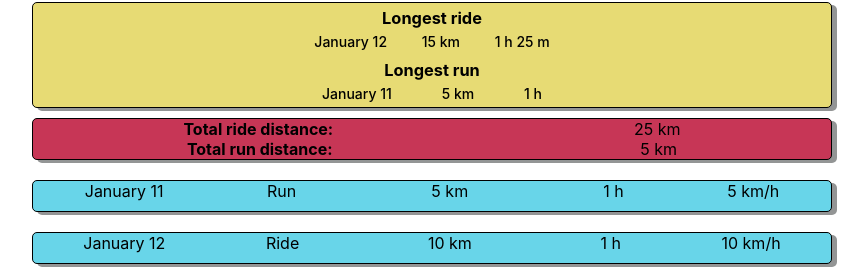
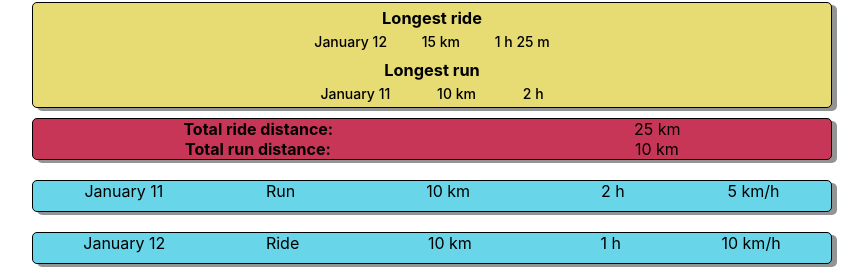
Before and after one commit to yurakbi/fit_calc, a React (Create React App) app: page / in a window 1280 px wide. Shown: the part 205-474 px from the top of the page, without its empty margins (208-1076 px from the left). Built offline with nearby package versions, Linux system fonts and the light colour scheme.

Commit message:
finish 1

```diff
--- a/src/components/app/App.js
+++ b/src/components/app/App.js
@@ -14,7 +14,7 @@ class App extends Component {
     super(props)
     this.state = {
       data:[
-        {months: 'January 11', activity: 'Run', distance: "5 km", time: '1 h', speed: '5 km/h', id: 1},
+        {months: 'January 11', activity: 'Run', distance: "10 km", time: '2 h', speed: '5 km/h', id: 1},
         {months: 'January 12', activity: 'Ride', distance: "10 km", time: '1 h', speed: '10 km/h', id: 2},
         {months: 'January 12', activity: 'Ride', distance: "15 km", time: '1 h 25 m', speed: '15 km/h', id: 3}
 
--- a/src/components/bestResult/BestResult.js
+++ b/src/components/bestResult/BestResult.js
@@ -5,21 +5,14 @@ const BestResult = ({data}) => {
     const ride_activity = data.filter(item => item.activity === 'Ride');
 
     let max_ride = ride_activity.reduce((prev, cur) => { return (prev.distance > cur.distance) ? prev : cur});
-
     let total_ride = ride_activity.map((prev, cur) => parseInt(prev.distance + cur.distance));
-
-    let sum_total = total_ride.reduce((prev, cur) => prev + cur);
-
+    let sum_total_ride = total_ride.reduce((prev, cur) => prev + cur);
 
     const run_activity = data.filter(item => item.activity === 'Run');
 
+    let max_run = run_activity.reduce((prev, cur) => { return (prev.distance > cur.distance) ? prev : cur});
     let total_run = run_activity.map((prev, cur) => parseInt(prev.distance + cur.distance));
     let sum_total_run = total_run.reduce((prev, cur) => prev + cur);
-
-    let max_run = run_activity.reduce((prev, cur) => { return (prev.distance > cur.distance) ? prev : cur});
-    console.log(max_run);
-
-
 
     return(
         <div className='result_best'>
@@ -44,7 +37,7 @@ const BestResult = ({data}) => {
             <div className="total">
                 <div className="total_ride_distance">
                     <h4>Total ride distance:</h4>
-                    <div className="total_ride"> {sum_total + ' km'}</div>
+                    <div className="total_ride"> {sum_total_ride + ' km'}</div>
                 </div>
                 <div className="total_run_distance">
                     <h4>Total run distance:</h4>
--- a/src/index.js
+++ b/src/index.js
@@ -1,6 +1,6 @@
 import React from 'react';
 import ReactDOM from 'react-dom';
-import App from './components/app/App';
+import App from './components/app/app';
 
 
 
```
